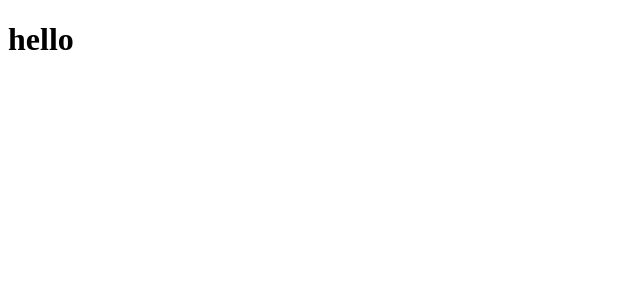
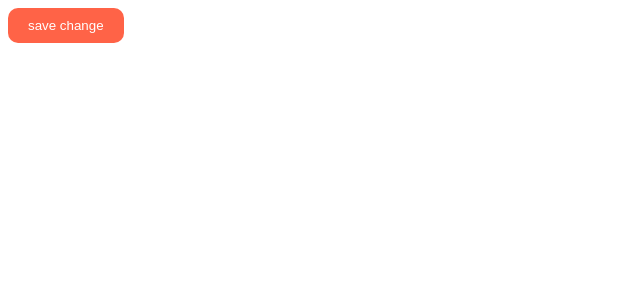
Before and after one commit to landhyun/movieapp, a React (Create React App) app: page / in a window 1280 px wide. Shown: the top 300 px of the page, without its empty margins (0-640 px from the left). Built offline with nearby package versions, Linux system fonts and the light colour scheme.

Commit message:
컴포넌트 상태 변화

```diff
--- a/package.json
+++ b/package.json
@@ -6,9 +6,11 @@
     "@testing-library/jest-dom": "^5.16.4",
     "@testing-library/react": "^13.3.0",
     "@testing-library/user-event": "^13.5.0",
+    "prop-types": "^15.8.1",
     "react": "^18.2.0",
     "react-dom": "^18.2.0",
     "react-scripts": "5.0.1",
+    "styled-components": "^5.3.5",
     "web-vitals": "^2.1.4"
   },
   "scripts": {
--- a/src/App.js
+++ b/src/App.js
@@ -1,11 +1,38 @@
 import React from "react";
+import PropTypes from "prop-types";
+import Button from "./Button";
+
+function Btn({text, changeValue, fontSize}) {
+    return (
+        <button
+            onClick={changeValue}
+            style={{
+                backgroundColor: "tomato",
+                color: "white",
+                padding: "10px 20px",
+                border: 0,
+                borderRadius: 10,
+                fontSize: {fontSize}
+            }}>
+            {text}
+        </button>
+    );
+}
+
+const MemorizedBtn = React.memo(Btn);
+Btn.propTypes = {
+    text: PropTypes.string,
+    fontSize: PropTypes.number
+}
 
 function App() {
+    const [value, setValue] = React.useState("save change");
+    const changeValue = () => setValue("Revert change");
     return (
-        <>
-            <h1>hello</h1>
-        </>
-    )
+        <div>
+            <Btn text={value} changeValue={changeValue} fontSize={20}/>
+        </div>
+    );
 }
 
 export default App;
--- /dev/null
+++ b/src/Button.js
@@ -0,0 +1,3 @@
+function Button({text}) {
+    return <button>{text}</button>
+}
```
Also changed, not shown: src/UnitConverter.js (+5 -6 lines), 1 other file (tests, documents, lock files or other folders).
